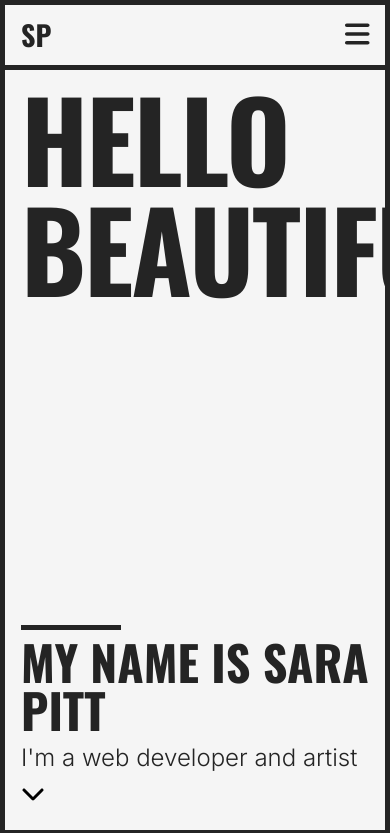
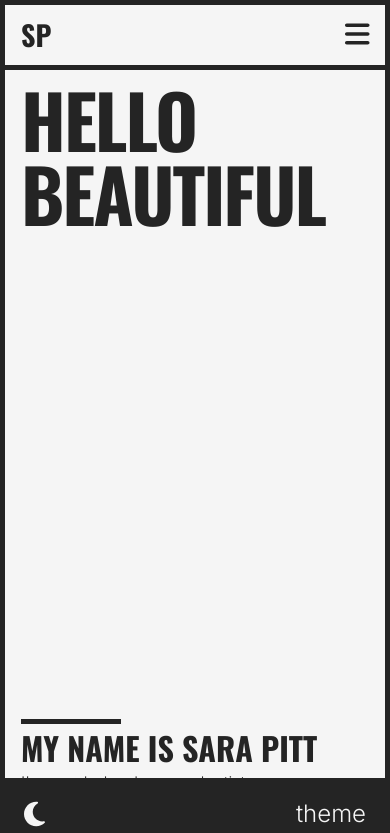
Before and after one commit to sara-p-/portfolio-2024, a React (Vite) app: page / in a window 390 px wide. Shown: the top 833 px of the page. Built offline with nearby package versions, Linux system fonts and the light colour scheme.

Commit message:
working on the mobile menu

```diff
--- a/src/App.tsx
+++ b/src/App.tsx
@@ -12,6 +12,8 @@ import { useEffect } from 'react'
 import { keepTheme } from './helpers/themes'
 import { fetcher } from './helpers/utils'
 import { ENDPOINT } from './globals/global-variables'
+import { FontAwesomeIcon } from '@fortawesome/react-fontawesome'
+import { faChevronDown } from '@fortawesome/free-solid-svg-icons'
 
 function App() {
   // ************** Setting the Theme mode ***************//
@@ -36,10 +38,7 @@ function App() {
             <p>I'm a web developer and artist</p>
             <button className='icon-button scroll-down-button'>
               <span className='visually-hidden'>Scroll down</span>
-              <img
-                src={'/icons/chevron-down.svg'}
-                alt='Arrow icon pointing down'
-              />
+              <FontAwesomeIcon icon={faChevronDown} />
             </button>
           </div>
         </div>
--- a/src/components/Footer/Footer.tsx
+++ b/src/components/Footer/Footer.tsx
@@ -9,9 +9,9 @@ import { faPaperPlane } from '@fortawesome/free-solid-svg-icons'
 
 function Footer() {
   return (
-    <footer className='footer'>
-      <div className='wrapper footer__wrapper'>
-        <nav className='footer__nav'>
+    <footer id='contact' className='footer'>
+      <div className='wrapper'>
+        <nav className='nav' aria-label='social'>
           <ul className='menu footer__menu'>
             <li className='menu-item footer__menu-item'>
               <ButtonLink
--- a/src/components/Header/Header.tsx
+++ b/src/components/Header/Header.tsx
@@ -1,34 +1,37 @@
 import './header.css'
-import Link from '../Link/Link'
 import { FontAwesomeIcon } from '@fortawesome/react-fontawesome'
-import { faBars } from '@fortawesome/free-solid-svg-icons'
-import Toggle from '../Toggle/Toggle'
+import { faArrowLeft, faBars } from '@fortawesome/free-solid-svg-icons'
+import Nav from '../Nav/Nav'
+import { useRef } from 'react'
 
 function Header() {
+  const mobileMenuRef = useRef<HTMLElement>()
+  function handleMobileClick(ele: HTMLElement): void {
+    ele.classList.add('active')
+  }
+
   return (
     <header className='header'>
+      <div ref={mobileMenuRef} className='mobile-menu'>
+        <div className='menu-header'>
+          <button className='mobile-menu-back-button'>
+            <FontAwesomeIcon icon={faArrowLeft} />
+          </button>
+          <h2>Menu</h2>
+        </div>
+        <Nav label={'mobile'} />
+      </div>
       <div className='wrapper'>
         <a href='#' className='logo'>
           SP
         </a>
-        <nav className='nav' aria-label='primary'>
-          <ul className='menu'>
-            <li className='menu-item'>
-              <Link href={'#'} linkText={'home'} />
-            </li>
-            <li className='menu-item'>
-              <Link href={'#'} linkText={'work'} />
-            </li>
-            <li className='menu-item'>
-              <Link href={'#'} linkText={'about'} />
-            </li>
-            <li className='menu-item'>
-              <Link href={'#'} linkText={'contact'} />
-            </li>
-          </ul>
-          <Toggle />
-        </nav>
-        <button className='mobile-menu-button'>
+        <Nav label={'primary'} />
+        <button
+          className='mobile-menu-button'
+          onClick={() => {
+            handleMobileClick(mobileMenuRef.current)
+          }}
+        >
           <FontAwesomeIcon icon={faBars} />
           <span className='visually-hidden'>Open the Mobile Menu</span>
         </button>
--- a/src/components/Header/header.css
+++ b/src/components/Header/header.css
@@ -10,42 +10,12 @@ header {
     display: flex;
     justify-content: space-between;
     align-items: center;
-
+    position: relative;
     @media only screen and (min-width: 768px) {
       padding-right: 0;
     }
   }
-  nav {
-    display: none;
-    @media only screen and (min-width: 768px) {
-      display: flex;
-    }
-    .menu {
-      padding: 16px 0;
-      .menu-item {
-        &:last-of-type {
-          margin-right: 1rem;
-        }
-      }
-    }
-    a {
-      overflow-x: hidden;
-      &::after {
-        content: '';
-        position: absolute;
-        top: 100%;
-        left: -100%;
-        width: 100%;
-        height: 5px;
-        background-color: var(--primary);
-        transition: all 300ms;
-        margin-top: -5px;
-      }
-      &:hover::after {
-        transform: translateX(100%);
-      }
-    }
-  }
+
   .mobile-menu-button {
     font-size: 28px;
     border: none;
@@ -94,3 +64,46 @@ button.theme-toggle {
     background-color: var(--primary);
   }
 }
+
+/* Mobile Menu */
+.mobile-menu {
+  position: fixed;
+  top: 0;
+  left: 100%;
+  width: 100%;
+  height: 100dvh;
+  background-color: var(--secondary);
+  border: var(--base-border);
+  color: var(--primary);
+  z-index: 3;
+  display: block;
+  transition: transform 300ms;
+  box-sizing: border-box;
+  &.active {
+    transform: translateX(-100%);
+  }
+  @media only screen and (min-width: 768px) {
+    display: none;
+  }
+  .menu-header {
+    width: auto;
+    height: auto;
+    display: flex;
+    justify-content: space-between;
+    align-items: center;
+    padding: 12px 1em;
+    border-bottom: var(--base-border);
+    h2:before {
+      content: none;
+    }
+  }
+  .mobile-menu-back-button {
+    font-size: 2em;
+    background-color: transparent;
+    padding: 0;
+    margin: 0;
+    border: none;
+    appearance: none;
+    cursor: pointer;
+  }
+}
--- /dev/null
+++ b/src/components/Nav/Nav.tsx
@@ -0,0 +1,31 @@
+import Link from '../Link/Link'
+import Toggle from '../Toggle/Toggle'
+import './nav.css'
+
+interface navProps {
+  label: string
+}
+
+function Nav({ label }: navProps) {
+  return (
+    <nav className='nav' aria-label={label}>
+      <ul className='menu'>
+        <li className='menu-item'>
+          <Link href={'#home'} linkText={'home'} />
+        </li>
+        <li className='menu-item'>
+          <Link href={'#work'} linkText={'work'} />
+        </li>
+        <li className='menu-item'>
+          <Link href={'#about'} linkText={'about'} />
+        </li>
+        <li className='menu-item'>
+          <Link href={'#contact'} linkText={'contact'} />
+        </li>
+      </ul>
+      <Toggle />
+    </nav>
+  )
+}
+
+export default Nav
--- /dev/null
+++ b/src/components/Nav/nav.css
@@ -0,0 +1,58 @@
+nav {
+  display: none;
+  height: 100%;
+  @media only screen and (min-width: 768px) {
+    display: flex;
+  }
+  ul {
+    display: flex;
+    padding: 16px 0;
+    li {
+      margin-right: 1rem;
+    }
+  }
+  a {
+    font-size: 1.2em;
+    line-height: 1;
+    color: var(--primary);
+    padding-bottom: 5px;
+    position: relative;
+    display: block;
+    text-transform: lowercase;
+    overflow-x: hidden;
+    &::after {
+      content: '';
+      position: absolute;
+      top: 100%;
+      left: -100%;
+      width: 100%;
+      height: 5px;
+      background-color: var(--primary);
+      transition: all 300ms;
+      margin-top: -5px;
+    }
+    &:hover::after {
+      transform: translateX(100%);
+    }
+  }
+}
+
+/* Mobile Menu */
+.mobile-menu {
+  nav {
+    display: block;
+    ul {
+      padding: 0;
+      display: block;
+      li {
+        margin: 0;
+        text-align: right;
+        border-bottom: 3px solid var(--primary);
+      }
+      a {
+        font-size: 2.5em;
+        padding: 16px 24px;
+      }
+    }
+  }
+}
--- a/src/components/Toggle/Toggle.tsx
+++ b/src/components/Toggle/Toggle.tsx
@@ -2,11 +2,14 @@ import './toggle.css'
 import { FontAwesomeIcon } from '@fortawesome/react-fontawesome'
 import { faMoon, faSun } from '@fortawesome/free-solid-svg-icons'
 import { setTheme } from '../../helpers/themes'
-import { useState, useEffect } from 'react'
+import { useState, useEffect, useId } from 'react'
 
 function Toggle() {
   const [isChecked, setChecked] = useState<boolean>(false)
   // const theme: string = localStorage.getItem('theme') || 'theme-light'
+  // Set a unique ID for the input/label since it will be used twice (in the menu and the mobile menu)
+  const id: string = useId()
+  const inputId: string = `${id}-input`
 
   const handleOnClick = () => {
     if (localStorage.getItem('theme') === 'theme-light') {
@@ -28,16 +31,16 @@ function Toggle() {
 
   return (
     <div className='toggle'>
+      {/* <div className='toggle-wrapper'> */}
       <input
         type='checkbox'
-        id='toggle-theme'
-        className='toggle__input'
+        id={inputId}
         checked={isChecked}
         onClick={handleOnClick}
       />
-      <label htmlFor='toggle-theme' className='toggle__label'>
-        <div className='toggle__wrapper'>
-          <span className='visually-hidden'>Toggle theme color</span>
+      <label htmlFor={inputId}>
+        <div className='label-wrapper'>
+          <span className='visually-hidden'>Theme</span>
           {isChecked ? (
             <FontAwesomeIcon icon={faSun} />
           ) : (
@@ -45,6 +48,7 @@ function Toggle() {
           )}
         </div>
       </label>
+      {/* </div> */}
     </div>
   )
 }
--- a/src/components/Toggle/toggle.css
+++ b/src/components/Toggle/toggle.css
@@ -1,7 +1,5 @@
 .toggle {
-}
-
-.toggle__input {
+  input {
     height: 0;
     width: 0;
     visibility: hidden;
@@ -9,8 +7,7 @@
     left: 0;
     top: 0;
   }
-
-.toggle__label {
+  label {
     display: inline-block;
     height: 100%;
     width: 65px;
@@ -18,15 +15,62 @@
     border-left: var(--base-border);
     font-size: 28px;
     cursor: pointer;
+    box-sizing: border-box;
     &:hover {
       color: var(--secondary);
       background-color: var(--primary);
     }
+    .label-wrapper {
+      display: flex;
+      justify-content: center;
+      align-items: center;
+      height: 100%;
+    }
+  }
 }
 
-.toggle__wrapper {
+/* Mobile Menu */
+.mobile-menu {
+  .toggle {
+    border: none;
+    position: fixed;
+    height: 100dvh;
+    width: 100%;
+    bottom: 0;
+    left: 0;
+    pointer-events: none;
+    label {
+      pointer-events: all;
+      position: absolute;
+      bottom: 0;
+      left: 0;
+      width: 100%;
+      height: auto;
+      padding: 16px 24px;
+      border: none;
+      border-top: var(--base-border);
       display: flex;
+      justify-content: space-between;
       align-items: center;
-  justify-content: center;
-  height: 100%;
+      background-color: var(--primary);
+      color: var(--secondary);
+      .label-wrapper {
+        justify-content: space-between;
+        width: 100%;
       }
+      .visually-hidden {
+        clip: unset;
+        clip-path: none;
+        height: auto;
+        overflow: visible;
+        position: relative;
+        white-space: unset;
+        width: auto;
+        order: 2;
+        display: block;
+        text-transform: lowercase;
+        font-size: 24px;
+      }
+    }
+  }
+}
--- a/src/index.css
+++ b/src/index.css
@@ -1,6 +1,7 @@
 @import url('https://fonts.googleapis.com/css2?family=Inter:wght@100..900&family=Open+Sans:ital,wght@0,300..800;1,300..800&family=Oswald:wght@200..700&display=swap');
 
-html {
+html,
+#root {
   transition: background-color 300ms, color 300ms;
   /* colors */
   --white: #f5f5f5;
@@ -45,6 +46,7 @@ html {
   width: 100%;
   height: 100%;
   min-height: 100%;
+  box-sizing: border-box;
 
   @media only screen and (min-width: 768px) {
     font-size: 20px;
@@ -131,9 +133,9 @@ p {
   margin: 0 0 1.25em 0;
   padding: 0;
   line-height: 1.3;
-  @media only screen and (min-width: 768px) {
+  /* @media only screen and (min-width: 768px) {
     margin: 0 0 1.25em 0;
-  }
+  } */
 }
 
 h1,
@@ -163,9 +165,12 @@ h1,
 .h1 {
   font-size: 4.6em;
   letter-spacing: -2px;
+  @media only screen and (min-width: 640px) {
+    font-size: 7em;
+  }
   @media only screen and (min-width: 768px) {
     letter-spacing: -3px;
-    font-size: 9.7em;
+    font-size: 8em;
   }
   @media only screen and (min-width: 1024px) {
     font-size: 9.7em;
@@ -187,6 +192,9 @@ h2,
     position: absolute;
     left: 0;
     background-color: var(--primary);
+  }
+  @media only screen and (min-width: 640px) {
+    font-size: 2.3em;
   }
   @media only screen and (min-width: 768px) {
     font-size: 2.5em;
@@ -216,25 +224,6 @@ ul {
   list-style-type: none;
 }
 
-.menu {
-  display: flex;
-  .menu-item {
-    margin-right: 1rem;
-    &:last-of-type {
-      margin-right: 0;
-    }
-  }
-  a {
-    font-size: 1.2em;
-    line-height: 1;
-    color: var(--primary);
-    padding-bottom: 5px;
-    position: relative;
-    display: block;
-    text-transform: lowercase;
-  }
-}
-
 .visually-hidden {
   clip: rect(0 0 0 0);
   clip-path: inset(50%);
```
Lines whose indentation alone changed are shown as unchanged.
